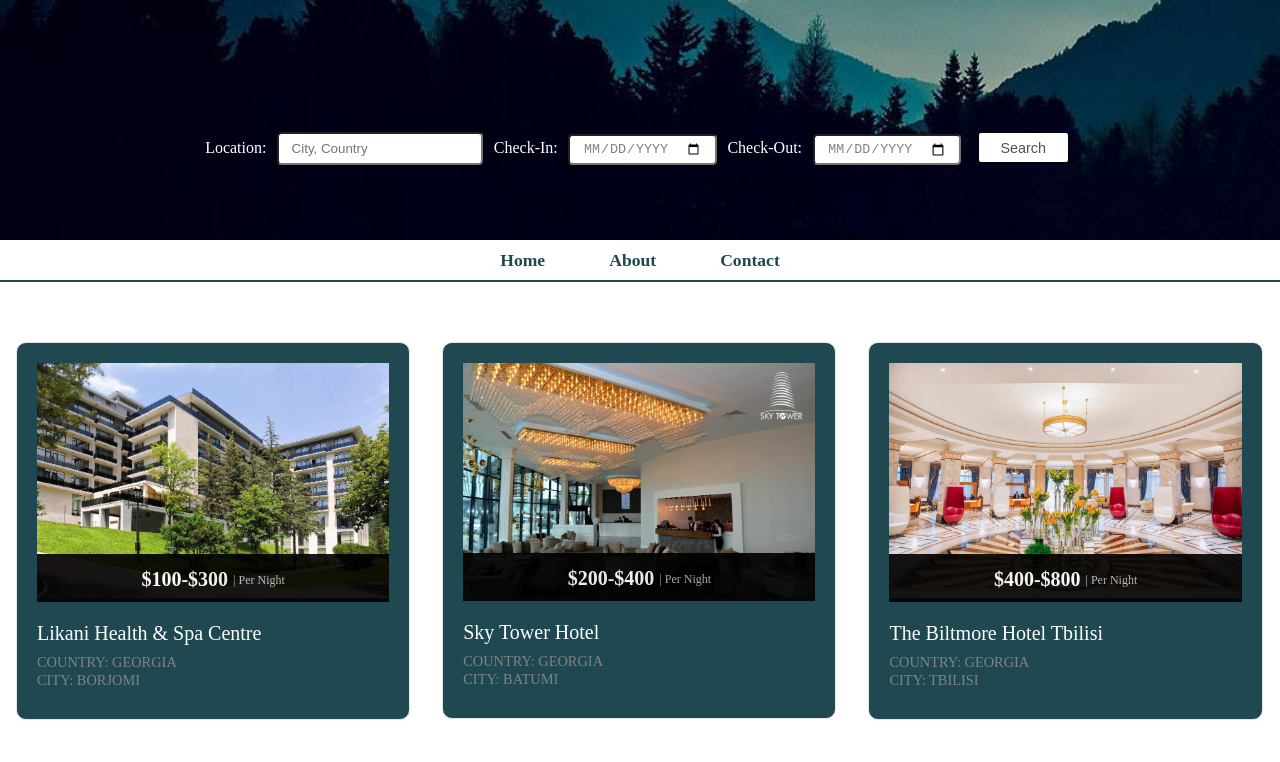
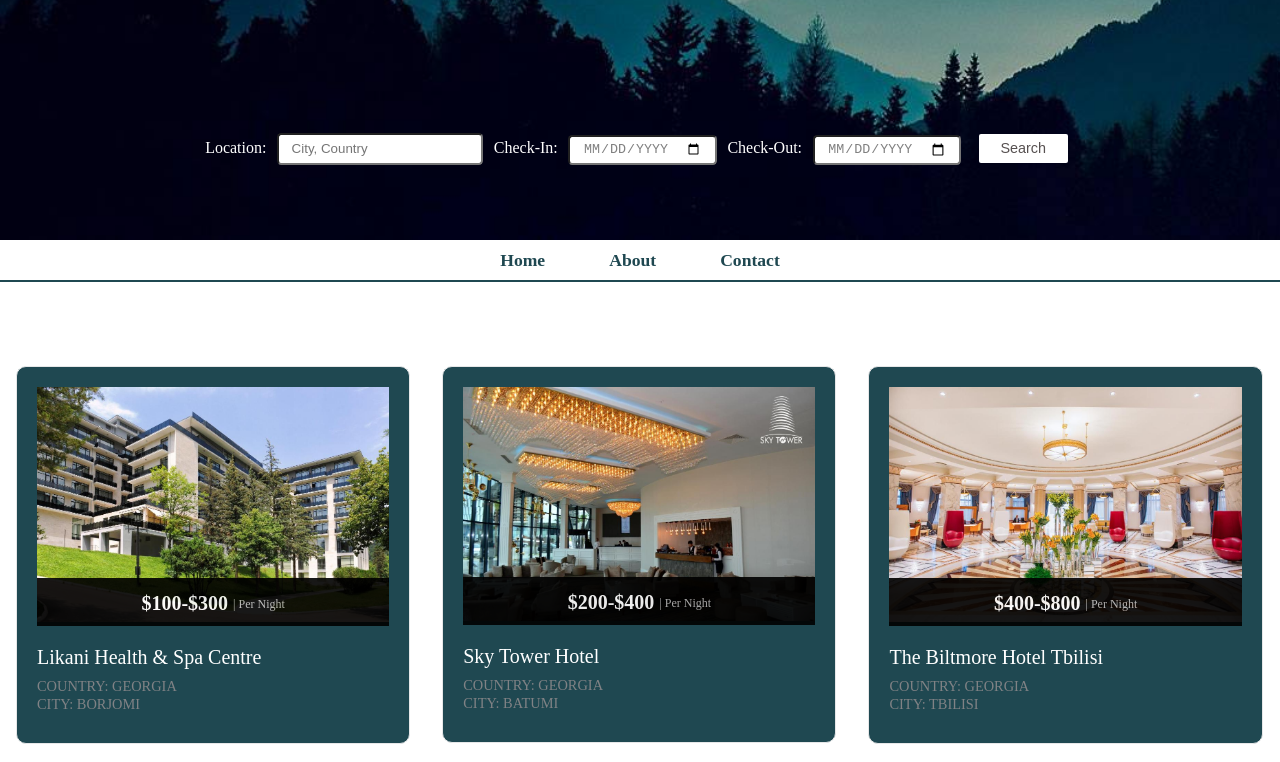
Before and after one commit to nkhaduri/JS-Final-Project, a website: page src/index.html in a window 1280 px wide. Shown: the part 360-1122 px from the top of the page. Drawn offline with Linux system fonts and the light colour scheme; some packages are replaced by stand-ins of ours.

Commit message:
Fixed some design

```diff
--- a/src/css/style.css
+++ b/src/css/style.css
@@ -242,6 +242,7 @@
 	display: inline-block;
 	cursor: pointer;
 	font-size: 0.9em;
+	margin-top: 2px;
 }
 
 #search-button:hover {
@@ -292,18 +293,19 @@
 }
 
 #top-hotels-div {
-	height: 900px;
+	/*height: 900px;*/
 	margin-top: 1.5em;
 	background-color: #ffffff;
 	display: table;
 	table-layout: fixed;
+	display: inline-block;
 }
 
 
 /******/
 
 .top-hotels-row {
-	display: table-row;
+	display: inline-block;
 	margin-bottom: 1em;
 }
 
```
Also changed, not shown: src/pages/about.html (added, +3 -0 lines).
